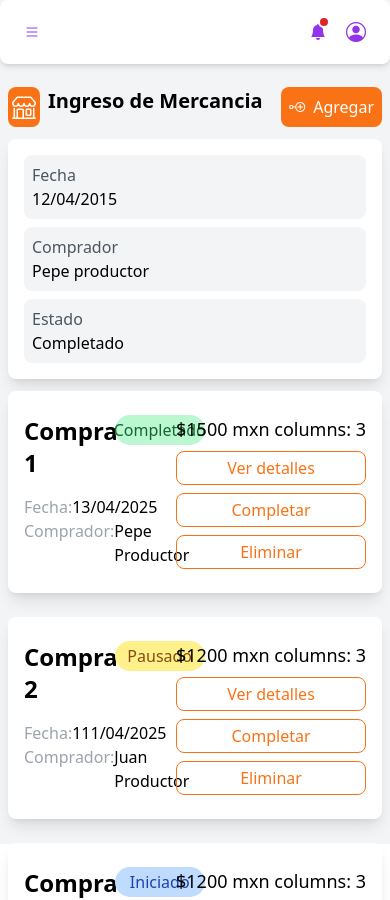
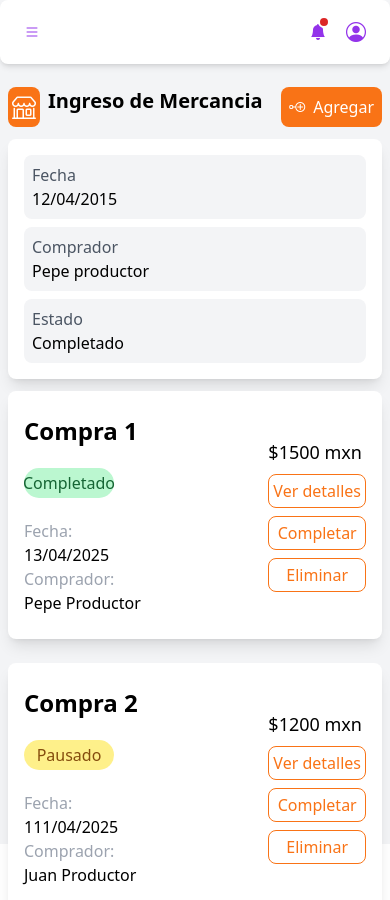
Before and after one commit to AvielAD/ui-components, a Next.js app: page /dashboard1/pagina3 in a window 390 px wide. Shown: the top 900 px of the page. Built offline with nearby package versions, Linux system fonts and the light colour scheme.

Commit message:
change props banner

```diff
--- a/components/barbanner/index.tsx
+++ b/components/barbanner/index.tsx
@@ -15,7 +15,7 @@ const Index = (props:
     {
         title: { message: string, icon: string },
         messages?: Array<titlemessage>,
-        button?: { action: () => void, title: string, icon: string } | null,
+        button?: { action: () => void, title: string, icon: string, disabled: boolean } | null,
         buttonback?: { action: () => void } | null
     }) => {
     return (
--- a/components/elementlist/index.tsx
+++ b/components/elementlist/index.tsx
@@ -4,7 +4,8 @@ interface infomessages {
 }
 interface buttonsaction {
     action: () => void,
-    title: string
+    title: string,
+    disabled: boolean
 }
 
 const StatusInfo = {
@@ -27,21 +28,21 @@ const Index = (props: {
     state: { info: string, message: string }
     messages: Array<infomessages>,
     bannermessage: string,
-    buttons: Array<buttonsaction>
+    buttons?: Array<buttonsaction>
 }) => {
-    if (props.buttons.length > 3) throw ("limit 3 elements")
+    if ((props.buttons?.length ?? 0) > 3) throw ("limit 3 elements")
     return (
         <div className="grid grid-cols-1 md:grid-cols-6 rounded-lg bg-white px-4 py-6 shadow-lg">
             <div className="col-start-1 col-end-3 md:col-start-1 md:col-end-4">
                 <div className="grid grid-rows-2 gap-2">
-                    <div className="grid grid-cols-2 gap-2">
+                    <div className="grid grid-cols-1 sm:grid-cols-2 gap-2">
                         <span className="text-2xl font-bold">{props.title}</span>
                         <span className={`${getStatusInfo(StatusInfo, props.state.info)} rounded-full w-[90px] h-[30px] flex justify-center items-center`}>{props.state.message}</span>
 
                     </div>
                     <div className="">
                         {props.messages ? props.messages.map((item, index) => (
-                            <div className="inline-flex pr-2" key={index}>
+                            <div className="sm:inline-flex pr-2" key={index}>
                                 <span className="text-secondary-400">{ item.title}:</span>
                                 <p>{item.message}</p>
                             </div>
@@ -50,13 +51,14 @@ const Index = (props: {
 
                 </div>
             </div>
-            <div className="col-start-3 col-end-7 md:col-start-4 md:col-end-7">
-                <div className={`grid grid-cols-1 ${SpaceButtons[((props.buttons.length ?? 0) > 1 ? (props.buttons.length-1) : 0 ) ]} gap-2`}>
-                    <span className="text-lg">{props.bannermessage} columns: {props.buttons.length ?? 0}</span>
+            <div className="col-start-3 col-end-7 md:col-start-4 md:col-end-7 self-center">
+                <div className={`grid grid-cols-1 ${SpaceButtons[((props.buttons?.length ?? 0) > 1 ? ((props.buttons?.length ?? 0 ) - 1) : 0 ) ]} gap-2`}>
+                    <span className="text-lg">{props.bannermessage}</span>
                     {
                         props.buttons ? props.buttons.map((item, index) => (
                             <button key={index}
                             onClick={()=>item.action()}
+                            disabled={item.disabled}
                             className="border border-solid border-theme1-500 rounded-lg text-theme1-500 p-1">
                                 {item.title}
                             </button>))
--- a/package.json
+++ b/package.json
@@ -1,6 +1,6 @@
 {
   "name": "@avielad/componentspublish",
-  "version": "0.3.3",
+  "version": "0.3.4",
   "repository": "https://github.com/AvielAD/ui-components.git",
   "scripts": {
     "next:dev": "next dev",
```
